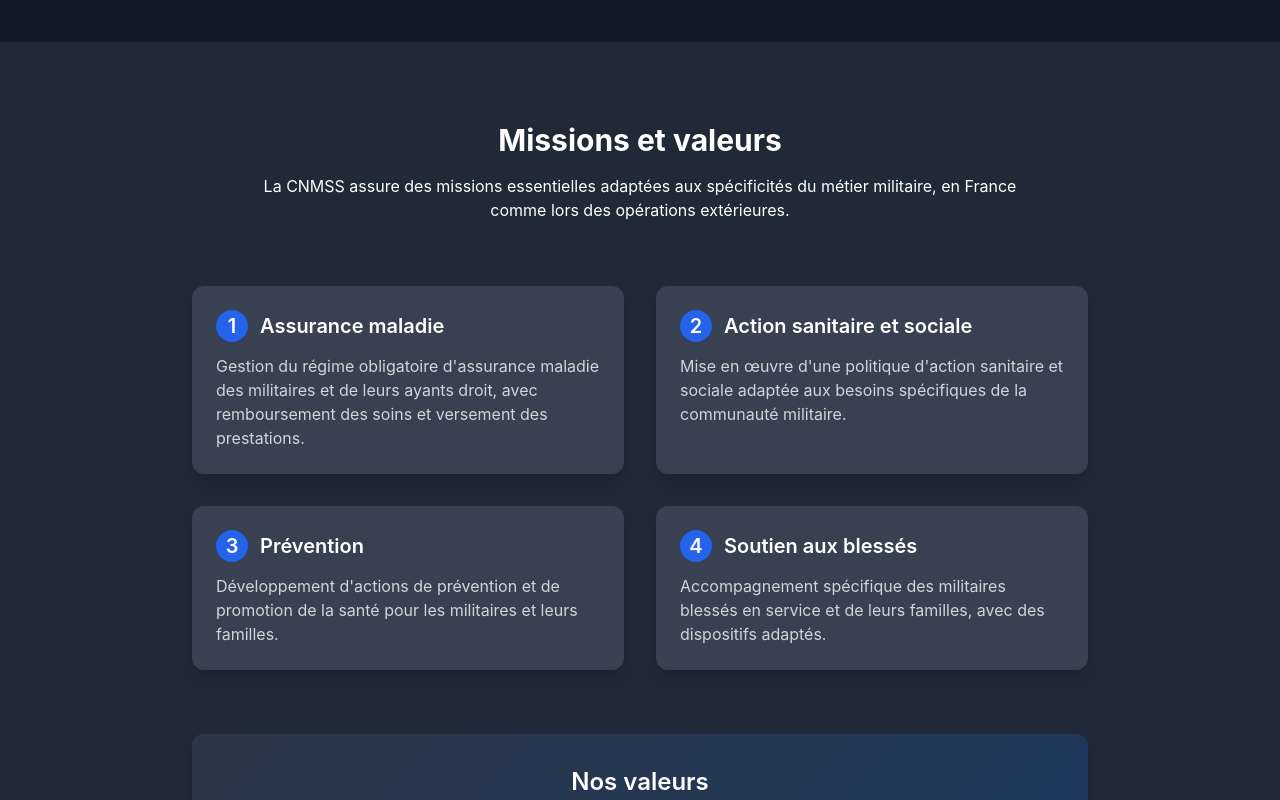
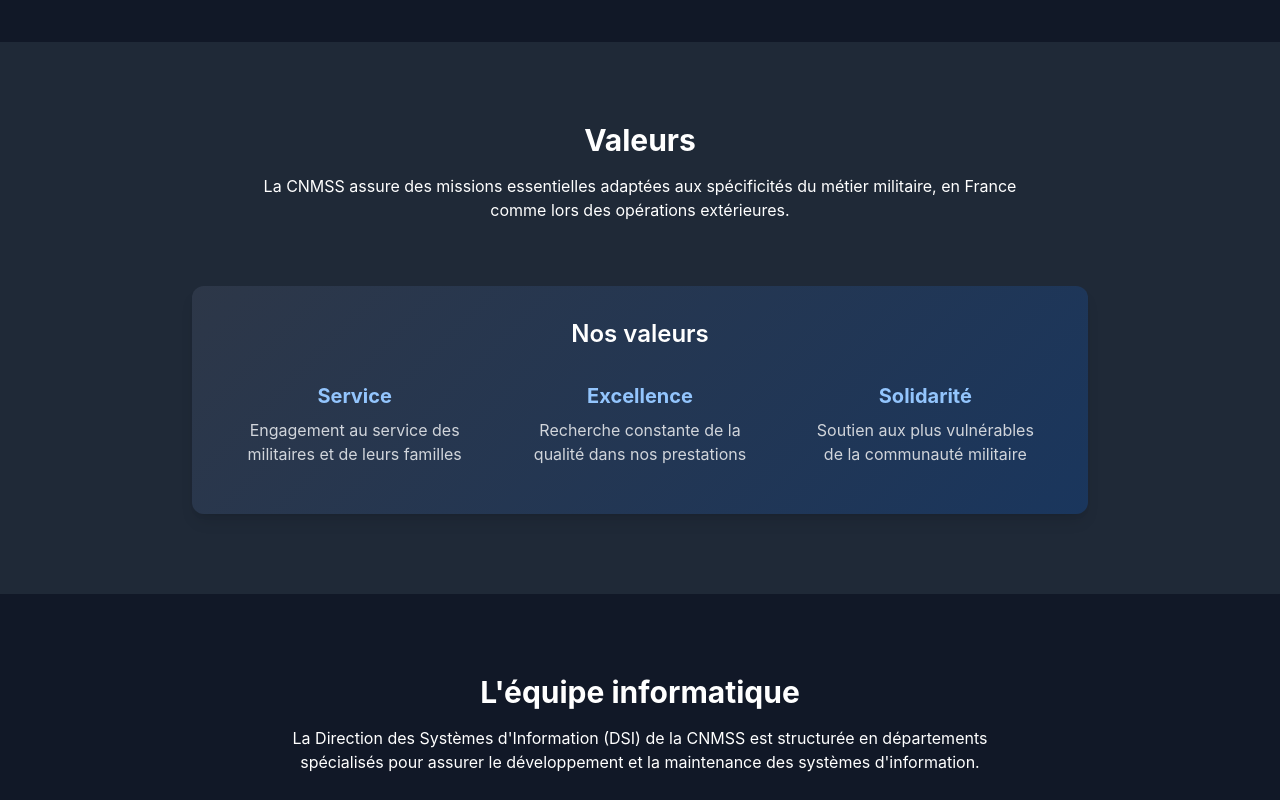
Before and after one commit to Hugolmh/hugolmh.github.io, a React (Vite) app: page /cnmss in a window 1280 px wide. Shown: the part 1720-2520 px from the top of the page. Built offline with nearby package versions, Linux system fonts and the light colour scheme.

Commit message:
Supression section

```diff
--- a/src/components/CNMSS.tsx
+++ b/src/components/CNMSS.tsx
@@ -329,53 +329,15 @@
             animate={missionInView ? "visible" : "hidden"}
             variants={fadeInUp}
           >
-            <h2 className="text-3xl font-bold mb-4">Missions et valeurs</h2>
+            <h2 className="text-3xl font-bold mb-4">Valeurs</h2>
             <p className="max-w-3xl mx-auto">
               La CNMSS assure des missions essentielles adaptées aux spécificités du métier militaire,
               en France comme lors des opérations extérieures.
             </p>
           </motion.div>
 
-          <div className="grid md:grid-cols-2 gap-8 max-w-4xl mx-auto">
-            {[
-              {
-                title: "Assurance maladie",
-                description: "Gestion du régime obligatoire d'assurance maladie des militaires et de leurs ayants droit, avec remboursement des soins et versement des prestations."
-              },
-              {
-                title: "Action sanitaire et sociale",
-                description: "Mise en œuvre d'une politique d'action sanitaire et sociale adaptée aux besoins spécifiques de la communauté militaire."
-              },
-              {
-                title: "Prévention",
-                description: "Développement d'actions de prévention et de promotion de la santé pour les militaires et leurs familles."
-              },
-              {
-                title: "Soutien aux blessés",
-                description: "Accompagnement spécifique des militaires blessés en service et de leurs familles, avec des dispositifs adaptés."
-              }
-            ].map((mission, i) => (
-              <motion.div
-                key={i}
-                custom={i}
-                initial="hidden"
-                animate={missionInView ? "visible" : "hidden"}
-                variants={cardVariants}
-                className={`p-6 rounded-xl shadow-lg ${darkMode ? 'bg-gray-700' : 'bg-white'}`}
-              >
-                <h3 className="text-xl font-semibold mb-3 flex items-center">
-                  <span className={`inline-block w-8 h-8 rounded-full mr-3 flex items-center justify-center ${darkMode ? 'bg-blue-600 text-white' : 'bg-blue-500 text-white'}`}>
-                    {i + 1}
-                  </span>
-                  {mission.title}
-                </h3>
-                <p className={`${darkMode ? 'text-gray-300' : 'text-gray-600'}`}>{mission.description}</p>
-              </motion.div>
-            ))}
-          </div>
-
           <motion.div
-            className="mt-16 p-8 rounded-xl shadow-lg max-w-4xl mx-auto"
+            className="mt-6 p-8 rounded-xl shadow-lg max-w-4xl mx-auto"
             style={{
               background: darkMode
                 ? 'linear-gradient(135deg, #2d3748 0%, #1a365d 100%)'
```
Also changed, not shown: 2 other files (tests, documents, lock files or other folders).
